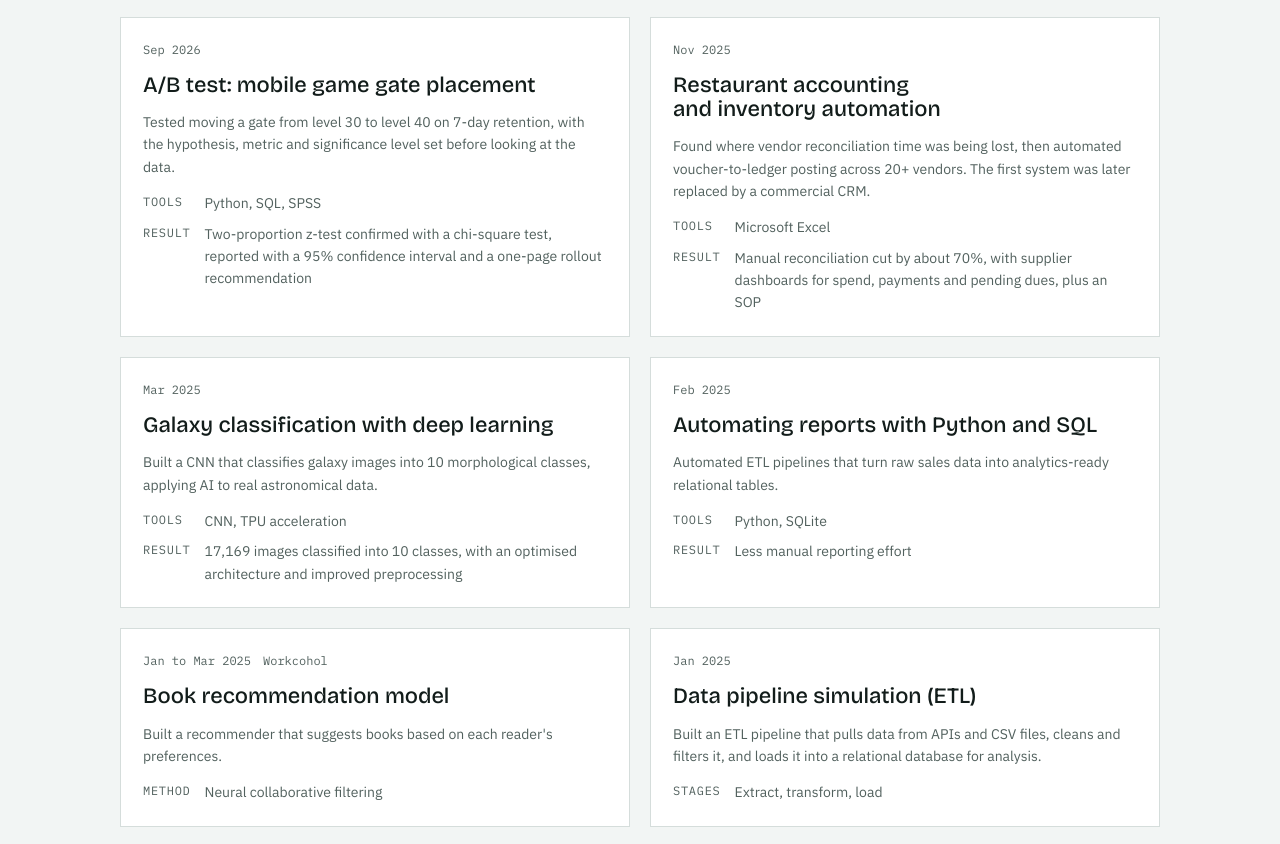
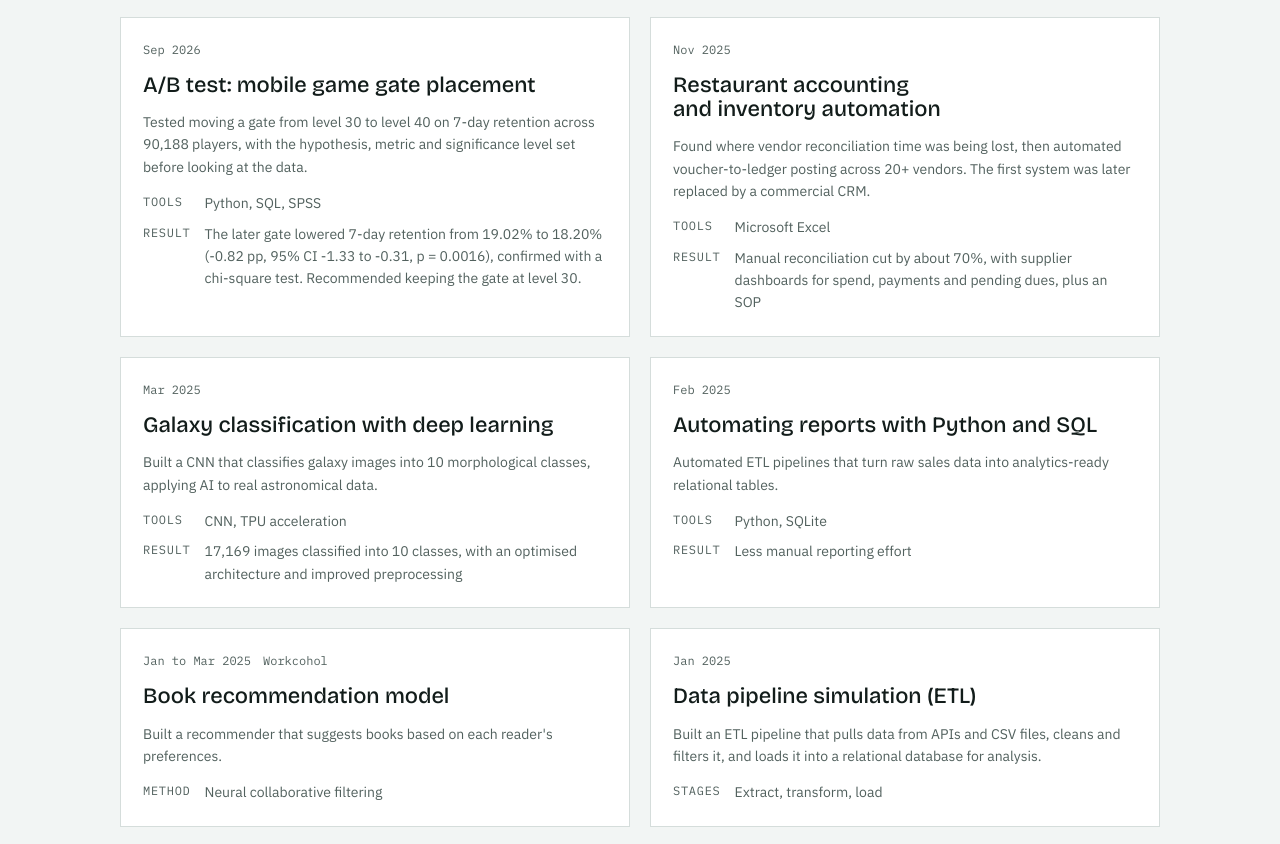
Before and after one commit to kavya4762/Portfolio, a plain HTML site: page index.html in a window 1280 px wide. Shown: the part 2878-3722 px from the top of the page. Drawn offline with nearby package versions, Linux system fonts and the light colour scheme.

Commit message:
Update index.html

```diff
--- a/index.html
+++ b/index.html
@@ -264,8 +264,8 @@ footer{padding-block:32px 40px;border-top:1px solid var(--line);display:flex;fle
         <article class="project">
           <div class="meta"><span>Sep 2026</span></div>
           <h3>A/B test: mobile game gate placement</h3>
-          <p class="slot">Tested moving a gate from level 30 to level 40 on 7-day retention, with the hypothesis, metric and significance level set before looking at the data.</p>
-          <dl><dt>Tools</dt><dd>Python, SQL, SPSS</dd><dt>Result</dt><dd>Two-proportion z-test confirmed with a chi-square test, reported with a 95% confidence interval and a one-page rollout recommendation</dd></dl>
+          <p class="slot">Tested moving a gate from level 30 to level 40 on 7-day retention across 90,188 players, with the hypothesis, metric and significance level set before looking at the data.</p>
+          <dl><dt>Tools</dt><dd>Python, SQL, SPSS</dd><dt>Result</dt><dd>The later gate lowered 7-day retention from 19.02% to 18.20% (-0.82 pp, 95% CI -1.33 to -0.31, p = 0.0016), confirmed with a chi-square test. Recommended keeping the gate at level 30.</dd></dl>
         </article>
         <article class="project">
           <div class="meta"><span>Nov 2025</span></div>
```
